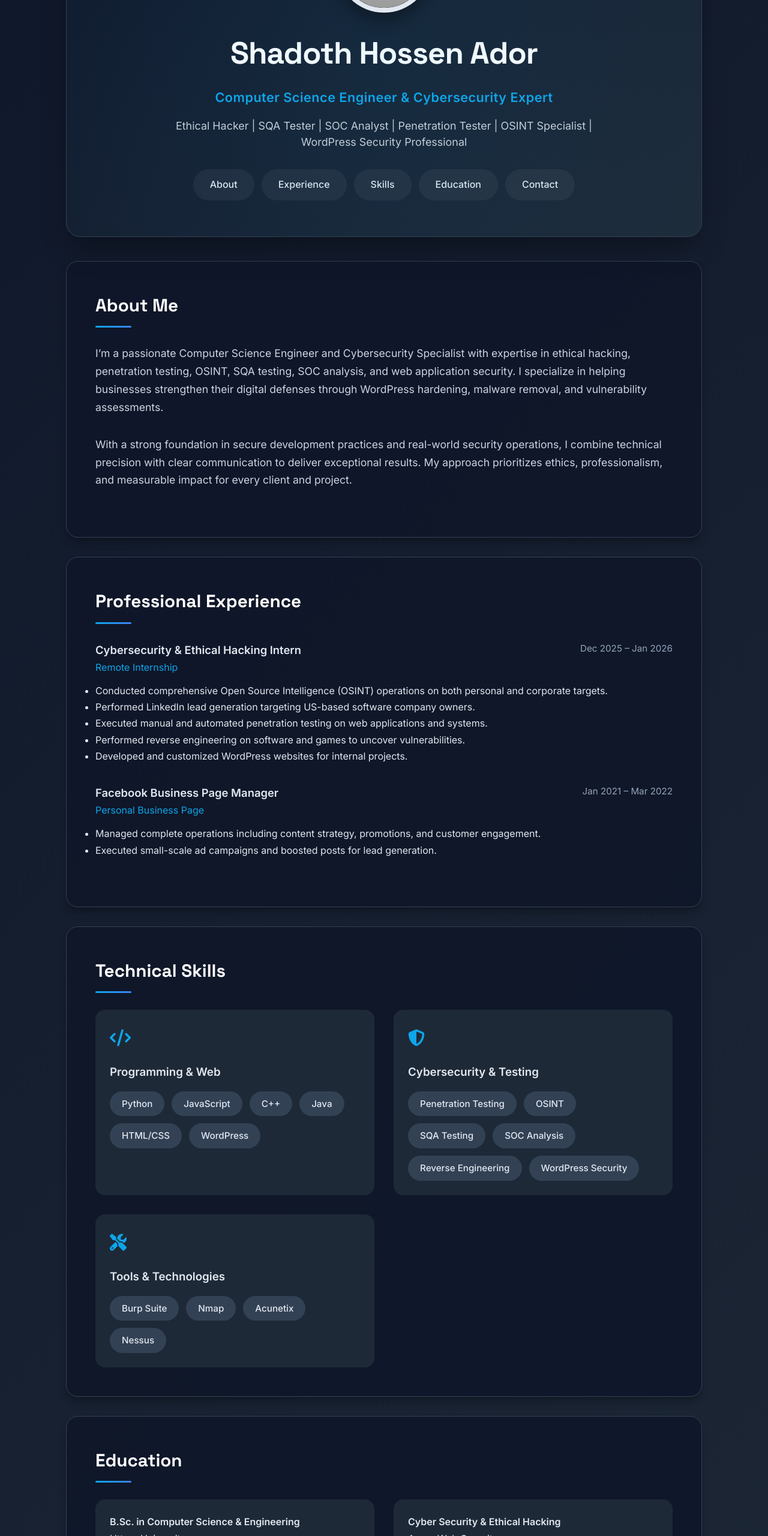
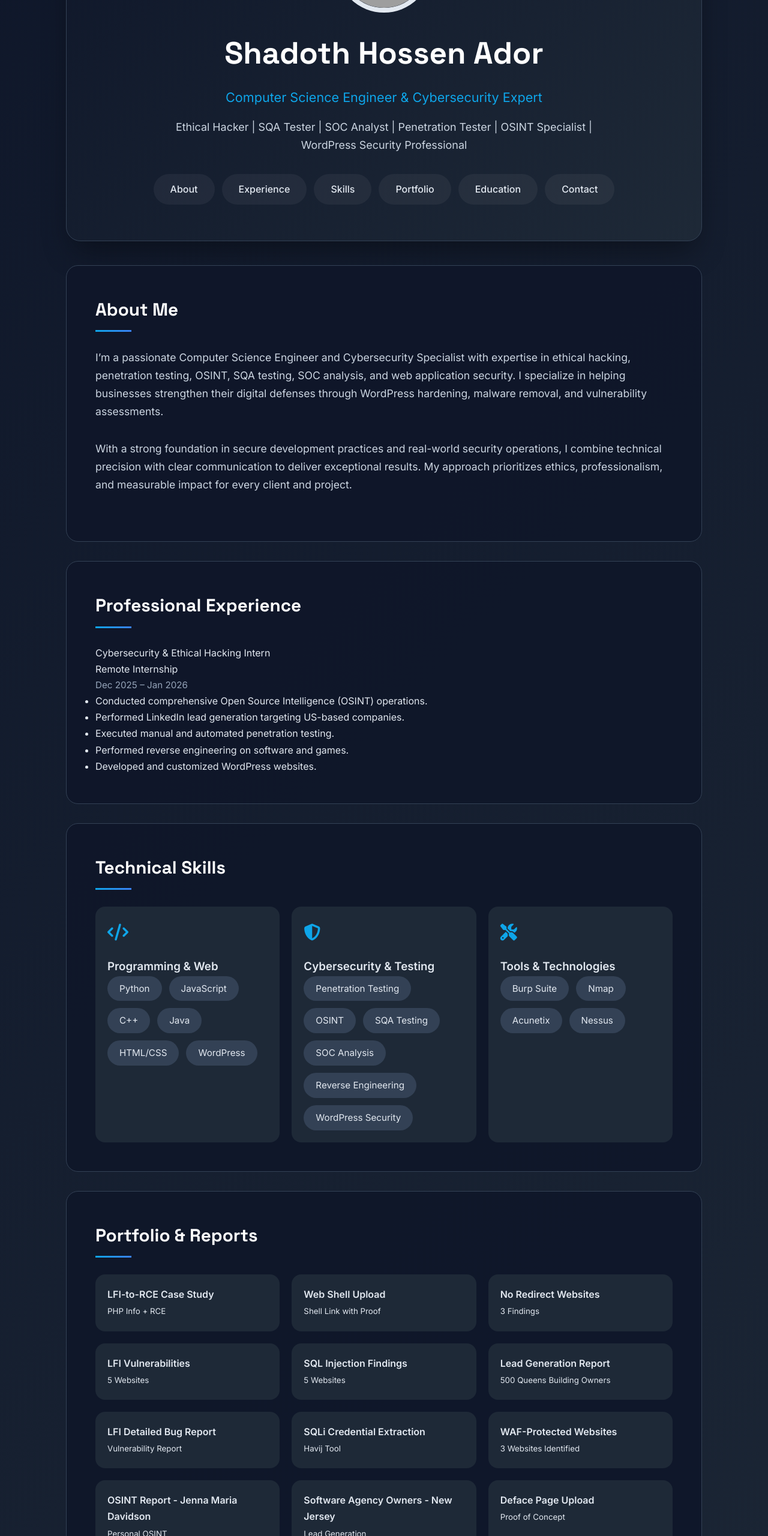
Before and after one commit to kingador456-arch/portfolio, a plain HTML site: page index.html in a window 1280 px wide. Shown: the part 240-2800 px from the top of the page at 60% size. Drawn offline with Linux system fonts and the light colour scheme; grey boxes are pictures that could not be loaded.

Commit message:
Update index.html with Portfolio section (all 15 reports)

```diff
--- a/index.html
+++ b/index.html
@@ -17,11 +17,7 @@
             --light: #f8fafc;
         }
 
-        * {
-            margin: 0;
-            padding: 0;
-            box-sizing: border-box;
-        }
+        * { margin: 0; padding: 0; box-sizing: border-box; }
 
         body {
             font-family: 'Inter', system-ui, sans-serif;
@@ -32,11 +28,7 @@
             scroll-behavior: smooth;
         }
 
-        .container {
-            max-width: 1100px;
-            margin: 0 auto;
-            padding: 40px 20px;
-        }
+        .container { max-width: 1100px; margin: 0 auto; padding: 40px 20px; }
 
         header {
             background: linear-gradient(135deg, var(--dark), #1e2937);
@@ -46,200 +38,73 @@
             margin-bottom: 40px;
             box-shadow: 0 25px 50px -12px rgb(0 0 0 / 0.4);
             border: 1px solid #334155;
-            position: relative;
-            overflow: hidden;
-        }
-
-        header::before {
-            content: '';
-            position: absolute;
-            top: -50%;
-            left: -50%;
-            width: 200%;
-            height: 200%;
-            background: radial-gradient(circle, rgba(14, 165, 233, 0.08) 0%, transparent 70%);
-            z-index: 0;
         }
 
         .avatar {
-            width: 160px;
-            height: 160px;
-            background: #1e2937;
-            border-radius: 50%;
-            margin: 0 auto 24px;
-            display: flex;
-            align-items: center;
-            justify-content: center;
-            font-size: 64px;
-            color: var(--primary);
-            border: 8px solid #e2e8f0;
-            box-shadow: 0 20px 25px -5px rgb(0 0 0 / 0.3);
-            position: relative;
-            z-index: 1;
-            overflow: hidden;
+            width: 160px; height: 160px; border-radius: 50%;
+            margin: 0 auto 24px; overflow: hidden; border: 8px solid #e2e8f0;
         }
+        .avatar img { width: 100%; height: 100%; object-fit: cover; }
 
-        .avatar img {
-            width: 100%;
-            height: 100%;
-            object-fit: cover;
-        }
-
-        h1 {
-            font-family: 'Space Grotesk', sans-serif;
-            font-size: 3.2rem;
-            font-weight: 700;
-            margin-bottom: 12px;
-            color: white;
-            letter-spacing: -0.02em;
-        }
-
-        .title {
-            font-size: 1.35rem;
-            color: var(--primary);
-            font-weight: 600;
-            margin-bottom: 16px;
-            letter-spacing: 0.5px;
-        }
-
-        .tagline {
-            max-width: 700px;
-            margin: 0 auto 32px;
-            font-size: 1.12rem;
-            opacity: 0.95;
-            color: #cbd5e1;
-            line-height: 1.5;
-        }
+        h1 { font-family: 'Space Grotesk', sans-serif; font-size: 3.2rem; margin-bottom: 12px; color: white; }
+        .title { font-size: 1.35rem; color: var(--primary); margin-bottom: 16px; }
+        .tagline { max-width: 700px; margin: 0 auto 32px; font-size: 1.12rem; color: #cbd5e1; }
 
         .nav {
-            display: flex;
-            justify-content: center;
-            gap: 12px;
-            flex-wrap: wrap;
-            margin-top: 20px;
+            display: flex; justify-content: center; gap: 12px; flex-wrap: wrap; margin-top: 20px;
         }
-
         .nav a {
-            color: #e2e8f0;
-            text-decoration: none;
-            padding: 12px 28px;
-            border-radius: 9999px;
-            background: rgba(255,255,255,0.05);
-            transition: all 0.3s ease;
-            font-weight: 500;
+            color: #e2e8f0; text-decoration: none; padding: 12px 28px;
+            border-radius: 9999px; background: rgba(255,255,255,0.05);
+            transition: all 0.3s ease; font-weight: 500;
         }
-
-        .nav a:hover {
-            background: var(--primary);
-            color: white;
-            transform: translateY(-2px);
-        }
+        .nav a:hover { background: var(--primary); color: white; transform: translateY(-2px); }
 
         section {
             background: rgba(15, 23, 42, 0.95);
             border-radius: 20px;
             padding: 48px;
             margin-bottom: 32px;
-            box-shadow: 0 10px 15px -3px rgb(0 0 0 / 0.3);
             border: 1px solid #334155;
         }
 
         h2 {
             font-family: 'Space Grotesk', sans-serif;
-            font-size: 1.85rem;
-            margin-bottom: 28px;
-            color: white;
-            position: relative;
-            padding-bottom: 12px;
+            font-size: 1.85rem; margin-bottom: 28px; color: white;
+            position: relative; padding-bottom: 12px;
+        }
+        h2::after {
+            content: ''; position: absolute; bottom: 0; left: 0;
+            width: 60px; height: 3px;
+            background: linear-gradient(to right, var(--primary), var(--accent));
         }
 
-        h2::after {
-            content: '';
-            position: absolute;
-            bottom: 0;
-            left: 0;
-            width: 60px;
-            height: 3px;
-            background: linear-gradient(to right, var(--primary), var(--accent));
-            border-radius: 3px;
-        }
+        .bio { font-size: 1.1rem; color: #cbd5e1; margin-bottom: 32px; }
 
-        .bio {
-            font-size: 1.1rem;
-            color: #cbd5e1;
-            margin-bottom: 32px;
-        }
-
-        .grid {
+        .grid, .projects-grid {
             display: grid;
-            grid-template-columns: repeat(auto-fit, minmax(320px, 1fr));
-            gap: 32px;
-        }
-
-        .contact-grid {
-            display: grid;
-            grid-template-columns: repeat(auto-fit, minmax(280px, 1fr));
+            grid-template-columns: repeat(auto-fit, minmax(300px, 1fr));
             gap: 20px;
         }
 
-        .card {
+        .card, .project-card {
             background: #1e2937;
-            padding: 24px;
+            padding: 20px;
             border-radius: 16px;
             transition: all 0.3s ease;
         }
-
-        .card:hover {
+        .project-card { color: #e2e8f0; text-decoration: none; }
+        .project-card:hover {
             transform: translateY(-6px);
-            box-shadow: 0 20px 25px -5px rgb(0 0 0 / 0.2);
+            background: #334155;
         }
 
-        .icon {
-            font-size: 28px;
-            color: var(--primary);
-            margin-bottom: 16px;
-        }
+        .icon { font-size: 28px; color: var(--primary); margin-bottom: 16px; }
 
-        .skills {
-            display: flex;
-            flex-wrap: wrap;
-            gap: 12px;
-        }
-
+        .skills { display: flex; flex-wrap: wrap; gap: 12px; }
         .skill-tag {
-            background: #334155;
-            color: #e2e8f0;
-            padding: 8px 20px;
-            border-radius: 9999px;
-            font-size: 0.95rem;
-            font-weight: 500;
-            transition: all 0.2s;
-        }
-
-        .skill-tag:hover {
-            background: var(--primary);
-            color: white;
-        }
-
-        .experience-item {
-            margin-bottom: 32px;
-        }
-
-        .experience-header {
-            display: flex;
-            justify-content: space-between;
-            margin-bottom: 12px;
-            flex-wrap: wrap;
-            gap: 12px;
-        }
-
-        .exp-title {
-            font-weight: 600;
-            font-size: 1.15rem;
-        }
-
-        .exp-company {
-            color: var(--primary);
+            background: #334155; color: #e2e8f0; padding: 8px 20px;
+            border-radius: 9999px; font-size: 0.95rem;
         }
 
         footer {
@@ -248,17 +113,10 @@
             opacity: 0.7;
             font-size: 0.95rem;
         }
-
-        @media (max-width: 768px) {
-            h1 { font-size: 2.6rem; }
-            header { padding: 50px 30px; }
-            section { padding: 36px 28px; }
-        }
     </style>
 </head>
 <body>
     <div class="container">
-        <!-- Hero Header -->
         <header>
             <div class="avatar">
                 <img src="avatar.jpg" alt="Shadoth Hossen Ador">
@@ -268,11 +126,11 @@
             <p class="tagline">
                 Ethical Hacker | SQA Tester | SOC Analyst | Penetration Tester | OSINT Specialist | WordPress Security Professional
             </p>
-
             <div class="nav">
                 <a href="#about">About</a>
                 <a href="#experience">Experience</a>
                 <a href="#skills">Skills</a>
+                <a href="#portfolio">Portfolio</a>
                 <a href="#education">Education</a>
                 <a href="#contact">Contact</a>
             </div>
@@ -303,25 +161,11 @@
                     <div style="color:#94a3b8; font-size:0.95rem;">Dec 2025 – Jan 2026</div>
                 </div>
                 <ul>
-                    <li>Conducted comprehensive Open Source Intelligence (OSINT) operations on both personal and corporate targets.</li>
-                    <li>Performed LinkedIn lead generation targeting US-based software company owners.</li>
-                    <li>Executed manual and automated penetration testing on web applications and systems.</li>
-                    <li>Performed reverse engineering on software and games to uncover vulnerabilities.</li>
-                    <li>Developed and customized WordPress websites for internal projects.</li>
-                </ul>
-            </div>
-
-            <div class="experience-item">
-                <div class="experience-header">
-                    <div>
-                        <div class="exp-title">Facebook Business Page Manager</div>
-                        <div class="exp-company">Personal Business Page</div>
-                    </div>
-                    <div style="color:#94a3b8; font-size:0.95rem;">Jan 2021 – Mar 2022</div>
-                </div>
-                <ul>
-                    <li>Managed complete operations including content strategy, promotions, and customer engagement.</li>
-                    <li>Executed small-scale ad campaigns and boosted posts for lead generation.</li>
+                    <li>Conducted comprehensive Open Source Intelligence (OSINT) operations.</li>
+                    <li>Performed LinkedIn lead generation targeting US-based companies.</li>
+                    <li>Executed manual and automated penetration testing.</li>
+                    <li>Performed reverse engineering on software and games.</li>
+                    <li>Developed and customized WordPress websites.</li>
                 </ul>
             </div>
         </section>
@@ -332,7 +176,7 @@
             <div class="grid">
                 <div class="card">
                     <div class="icon"><i class="fas fa-code"></i></div>
-                    <h3 style="margin-bottom:16px;">Programming &amp; Web</h3>
+                    <h3>Programming &amp; Web</h3>
                     <div class="skills">
                         <span class="skill-tag">Python</span>
                         <span class="skill-tag">JavaScript</span>
@@ -342,10 +186,9 @@
                         <span class="skill-tag">WordPress</span>
                     </div>
                 </div>
-
                 <div class="card">
                     <div class="icon"><i class="fas fa-shield-alt"></i></div>
-                    <h3 style="margin-bottom:16px;">Cybersecurity &amp; Testing</h3>
+                    <h3>Cybersecurity &amp; Testing</h3>
                     <div class="skills">
                         <span class="skill-tag">Penetration Testing</span>
                         <span class="skill-tag">OSINT</span>
@@ -355,10 +198,9 @@
                         <span class="skill-tag">WordPress Security</span>
                     </div>
                 </div>
-
                 <div class="card">
                     <div class="icon"><i class="fas fa-tools"></i></div>
-                    <h3 style="margin-bottom:16px;">Tools &amp; Technologies</h3>
+                    <h3>Tools &amp; Technologies</h3>
                     <div class="skills">
                         <span class="skill-tag">Burp Suite</span>
                         <span class="skill-tag">Nmap</span>
@@ -366,6 +208,28 @@
                         <span class="skill-tag">Nessus</span>
                     </div>
                 </div>
+            </div>
+        </section>
+
+        <!-- Portfolio Section (All 15 Files) -->
+        <section id="portfolio">
+            <h2>Portfolio &amp; Reports</h2>
+            <div class="projects-grid">
+                <a href="1%20LFI-to-RCE%20case%20(PHP%20info%20screenshot).pdf" class="project-card" target="_blank"><strong>LFI-to-RCE Case Study</strong><br><small>PHP Info + RCE</small></a>
+                <a href="1%20website%20shell%20link%20with%20screenshot.pdf" class="project-card" target="_blank"><strong>Web Shell Upload</strong><br><small>Shell Link with Proof</small></a>
+                <a href="3%20random%20%22No%20Redirect%22%20websites.pdf" class="project-card" target="_blank"><strong>No Redirect Websites</strong><br><small>3 Findings</small></a>
+                <a href="5%20LFI%20website%20links%20with%20screenshots.pdf" class="project-card" target="_blank"><strong>LFI Vulnerabilities</strong><br><small>5 Websites</small></a>
+                <a href="5%20SQLi%20website%20links%20with%20screenshots.pdf" class="project-card" target="_blank"><strong>SQL Injection Findings</strong><br><small>5 Websites</small></a>
+                <a href="500%20lead%20generation%20Building%20owner%20of%20Queens....pdf" class="project-card" target="_blank"><strong>Lead Generation Report</strong><br><small>500 Queens Building Owners</small></a>
+                <a href="Bug%20Report%20Local%20File%20Inclusion%20(LFI)%20Vulnerabili....pdf" class="project-card" target="_blank"><strong>LFI Detailed Bug Report</strong><br><small>Vulnerability Report</small></a>
+                <a href="Extract%205%20websites%27%20user%20credentials%20using%20Havij....pdf" class="project-card" target="_blank"><strong>SQLi Credential Extraction</strong><br><small>Havij Tool</small></a>
+                <a href="Identify%203%20(WAF-protected)%20websites%20and%20d....pdf" class="project-card" target="_blank"><strong>WAF-Protected Websites</strong><br><small>3 Websites Identified</small></a>
+                <a href="Osint%20report%20on%20Jenna%20Maria%20davidson.pdf" class="project-card" target="_blank"><strong>OSINT Report - Jenna Maria Davidson</strong><br><small>Personal OSINT</small></a>
+                <a href="Software%20Agency%20Owner%20in%20NEW%20JerseyContact....pdf" class="project-card" target="_blank"><strong>Software Agency Owners - New Jersey</strong><br><small>Lead Generation</small></a>
+                <a href="Upload%20deface%20page%20to%20%E2%86%92%20nambardar.pkhom....pdf" class="project-card" target="_blank"><strong>Deface Page Upload</strong><br><small>Proof of Concept</small></a>
+                <a href="Vulnerability%20Assessment%20&%20Penetration%20Testin....pdf" class="project-card" target="_blank"><strong>Vulnerability Assessment &amp; Pen Testing</strong><br><small>Full Report</small></a>
+                <a href="corporate%20osint%20.pdf" class="project-card" target="_blank"><strong>Corporate OSINT Report</strong><br><small>Company Recon</small></a>
+                <a href="websites%20vulnerable%20to%20XSS%20(popup%20proof).pdf" class="project-card" target="_blank"><strong>XSS Vulnerabilities</strong><br><small>Popup Proof</small></a>
             </div>
         </section>
 
@@ -389,33 +253,26 @@
         <!-- Contact -->
         <section id="contact">
             <h2>Get In Touch</h2>
-            <div class="contact-grid">
+            <div class="grid">
                 <a href="mailto:Kingador456@gmail.com" style="text-decoration:none; color:inherit;">
                     <div class="card">
                         <div class="icon"><i class="fas fa-envelope"></i></div>
-                        <strong>Email</strong><br>
-                        Kingador456@gmail.com
+                        <strong>Email</strong><br>Kingador456@gmail.com
                     </div>
                 </a>
-
                 <a href="https://www.linkedin.com/in/kingador456" target="_blank" style="text-decoration:none; color:inherit;">
                     <div class="card">
                         <div class="icon"><i class="fab fa-linkedin"></i></div>
-                        <strong>LinkedIn</strong><br>
-                        linkedin.com/in/kingador456
+                        <strong>LinkedIn</strong><br>linkedin.com/in/kingador456
                     </div>
                 </a>
-
                 <div class="card">
                     <div class="icon"><i class="fas fa-phone"></i></div>
-                    <strong>Phone</strong><br>
-                    +880 1799-297923
+                    <strong>Phone</strong><br>+880 1799-297923
                 </div>
-
                 <div class="card">
                     <div class="icon"><i class="fas fa-map-marker-alt"></i></div>
-                    <strong>Location</strong><br>
-                    Uttara, Dhaka, Bangladesh
+                    <strong>Location</strong><br>Uttara, Dhaka, Bangladesh
                 </div>
             </div>
         </section>
@@ -427,23 +284,17 @@
     </footer>
 
     <script>
-        // Make sure script runs after everything loads
         document.addEventListener("DOMContentLoaded", function() {
             document.querySelectorAll('a[href^="#"]').forEach(anchor => {
                 anchor.addEventListener('click', function (e) {
                     e.preventDefault();
                     const targetId = this.getAttribute('href').substring(1);
                     const targetElement = document.getElementById(targetId);
-
                     if (targetElement) {
                         const headerOffset = 100;
                         const elementPosition = targetElement.getBoundingClientRect().top;
                         const offsetPosition = elementPosition + window.scrollY - headerOffset;
-
-                        window.scrollTo({
-                            top: offsetPosition,
-                            behavior: 'smooth'
-                        });
+                        window.scrollTo({ top: offsetPosition, behavior: 'smooth' });
                     }
                 });
             });
```
